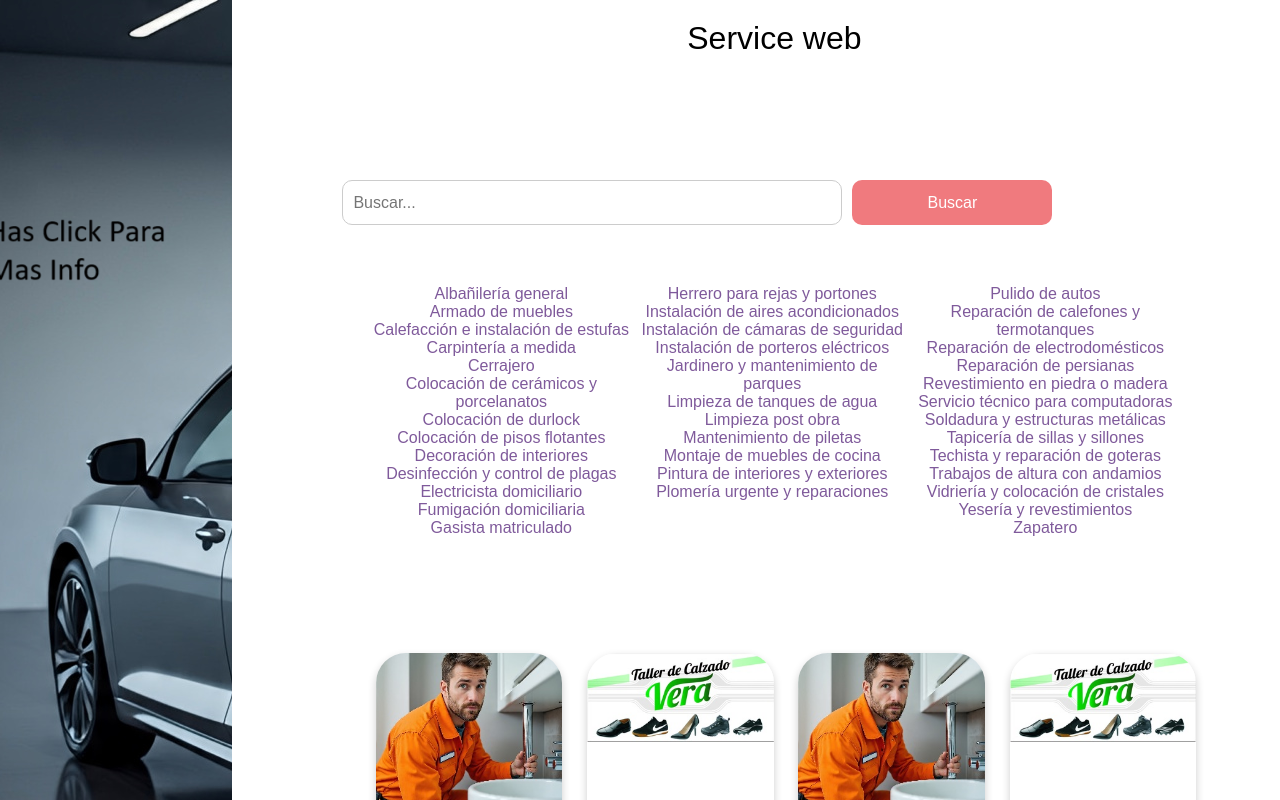
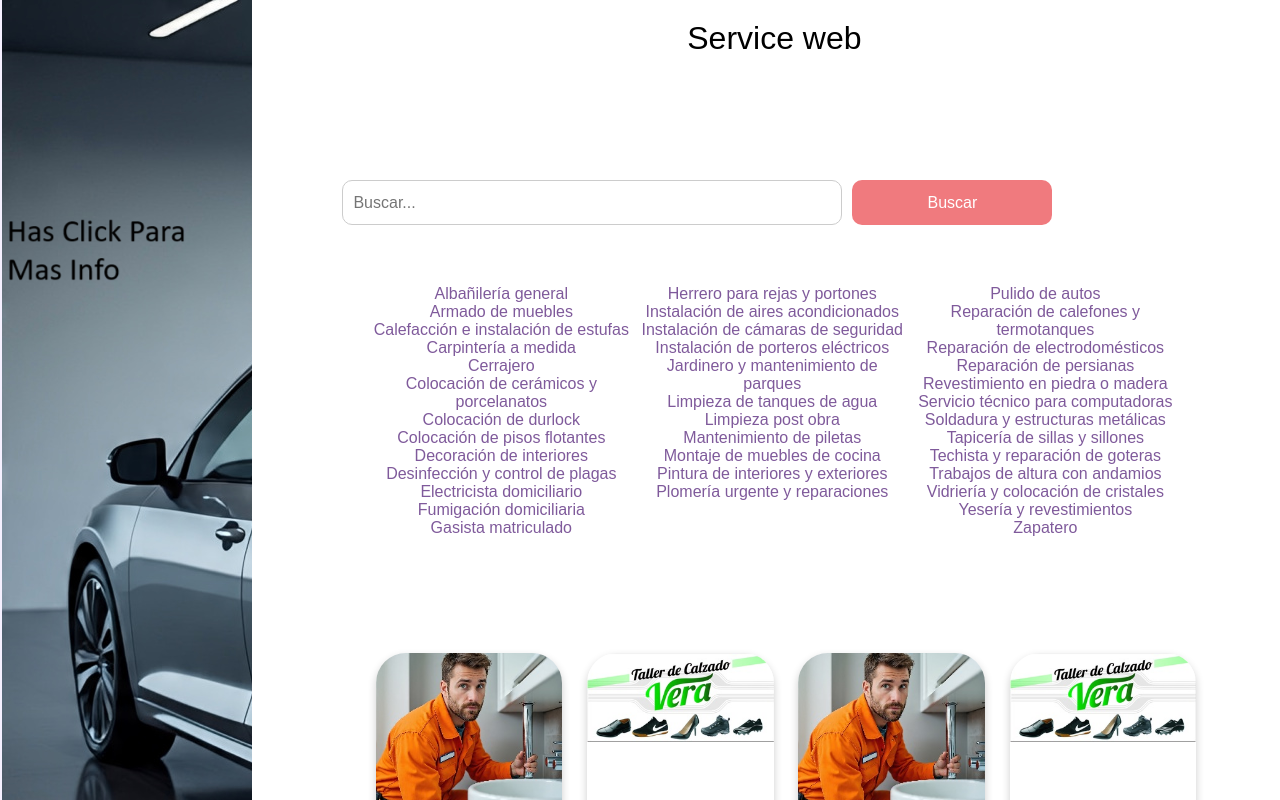
Before and after one commit to placidovera/service-web, a plain HTML site: page index.html in a window 1280 px wide. Both pictures are taken after a click on the element 33 px from the left and 42 px from the top of the page. Shown: the top 800 px of the page. Drawn offline with nearby package versions, Linux system fonts and the light colour scheme.

Commit message:
vsita movil1

```diff
--- a/estilos.css
+++ b/estilos.css
@@ -413,7 +413,7 @@ li:hover {
   display: block; /* O flex/grid, según lo que sea */
   grid-area: var;
   width: 250px;
-  transform: translateX(-280px);
+  transform: translateX(-260px);
   opacity: 1;
   transition: transform 1s ease-out, opacity 1s ease-out;
   background-image: url(./imagen/autog.png);
```
